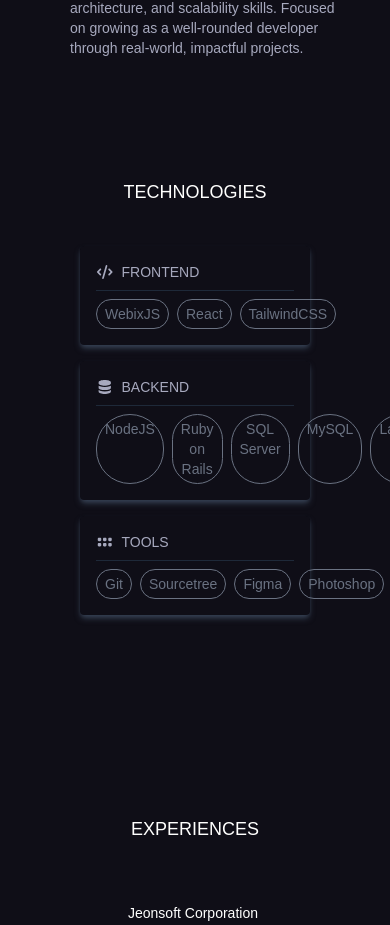
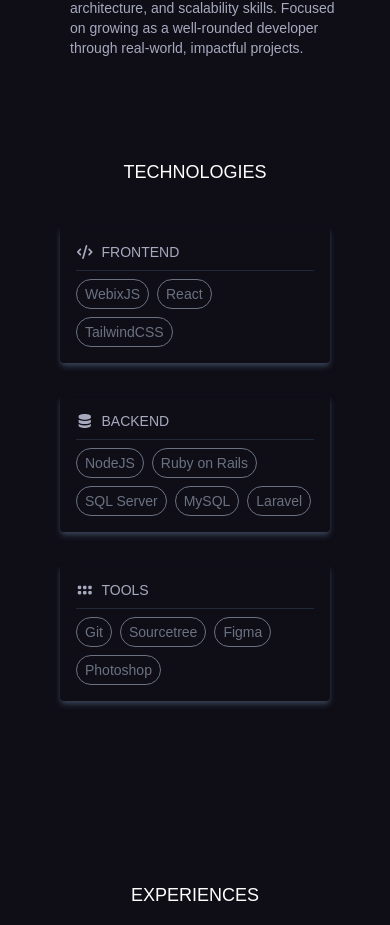
Before and after one commit to Sublime8157/portfolio, a React (Vite) app in the folder frontend/: page / in a window 390 px wide. Shown: the part 1038-1963 px from the top of the page. Built offline with nearby package versions, Linux system fonts and the light colour scheme.

Commit message:
Fix mobile responsiveness for technology section

```diff
--- a/frontend/src/features/technologies/technologies.jsx
+++ b/frontend/src/features/technologies/technologies.jsx
@@ -5,11 +5,11 @@
 
 const technologies = () => {
   return (
-    <div className="p-10">
+    <div className="p-5">
       <Motion direction="top" className="text-lg lg:text-2xl text-center">
         TECHNOLOGIES
       </Motion>
-      <div className="mt-10 flex flex-col flex-wrap lg:justify-around gap-4 items-start">
+      <div className="mt-10 flex flex-col flex-wrap lg:justify-around gap-8 items-start">
         {technologyList.map((item, index) => (
           <motion.button
             whileHover={{ scale: 1.01 }}
@@ -25,10 +25,10 @@
               <hr className="text-gray-800"></hr>
             </div>
             <Motion delay={index * 0.03}>
-              <li className="text-sm flex flex-row gap-2">
+              <li className="text-sm flex-wrap flex flex-row gap-2">
                 {item.lists.map((list, index) => {
                   return (
-                    <div className="text-gray-500  border p-1 px-2 rounded-full">
+                    <div className="text-gray-500  lg:text-base text-sm border p-1 px-2 rounded-full">
                       {list}
                     </div>
                   );
```
